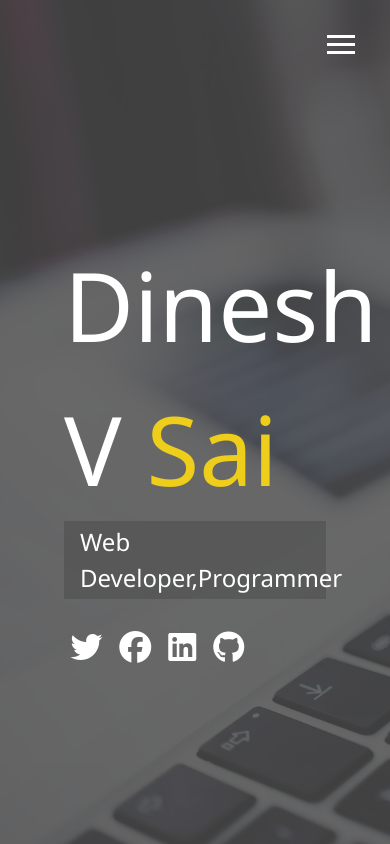
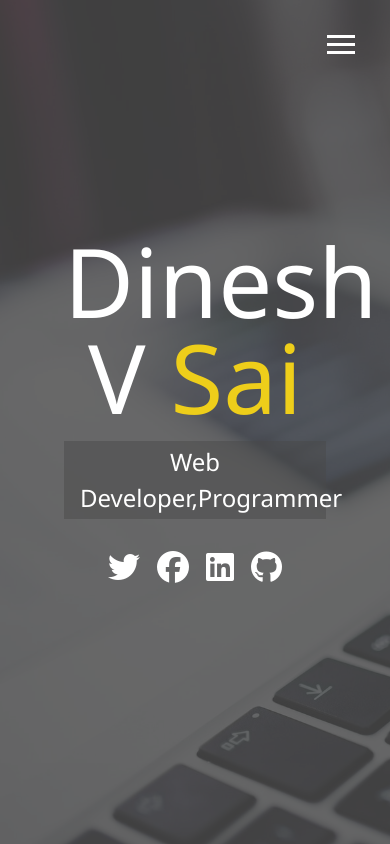
Before and after one commit to dineshkokkirala/my_portfolio, a website: page dist/index.html in a window 390 px wide. Drawn offline with Linux system fonts and the light colour scheme.

Commit message:
Added media queries and menu overlay responsive

```diff
--- a/scss/_config.scss
+++ b/scss/_config.scss
@@ -28,3 +28,28 @@
     }
   }
 }
+
+//Media query mixins
+@mixin mediaSm {
+  @media screen and (max-width: 500px) {
+    @content;
+  }
+}
+
+@mixin mediaMd {
+  @media screen and (max-width: 768px) {
+    @content;
+  }
+}
+
+@mixin mediaLg {
+  @media screen and (min-width: 769px) and (max-width: 1170px) {
+    @content;
+  }
+}
+
+@mixin mediaXl {
+  @media screen and (min-width: 1171px) {
+    @content;
+  }
+}
--- /dev/null
+++ b/scss/_mobile.scss
@@ -0,0 +1,52 @@
+//wide screens
+@include mediaXl {
+}
+//Desktop & laptops
+@include mediaLg {
+}
+//Tablets
+@include mediaMd {
+  main {
+    align-items: center;
+    text-align: center;
+
+    .lg-heading {
+      line-height: 1;
+      margin-bottom: 1rem;
+    }
+  }
+
+  ul.menu-nav,
+  div.menu-branding {
+    float: none;
+    width: 100%;
+    min-height: 0;
+
+    &.show {
+      transform: translate3d(0, 0, 0);
+    }
+  }
+
+  .menu-nav {
+    height: 75vh;
+    transform: translate3d(-100%, 0, 0);
+    font-size: 24px;
+  }
+
+  .menu-branding {
+    height: 25vh;
+    transform: translate3d(100%, 0, 0);
+
+    .portrait {
+      background: url("../img/myPic4_small.jpg");
+      width: 150px;
+      height: 150px;
+    }
+  }
+}
+//smartphones
+@include mediaSm {
+  main#home h1 {
+    margin-top: 10vh;
+  }
+}
--- a/scss/main.scss
+++ b/scss/main.scss
@@ -1,5 +1,6 @@
 @import "config";
 @import "menu";
+@import "mobile";
 
 * {
   box-sizing: border-box;
```
Also changed, not shown: dist/css/main.css, dist/img/myPic4_small.jpg (added).
